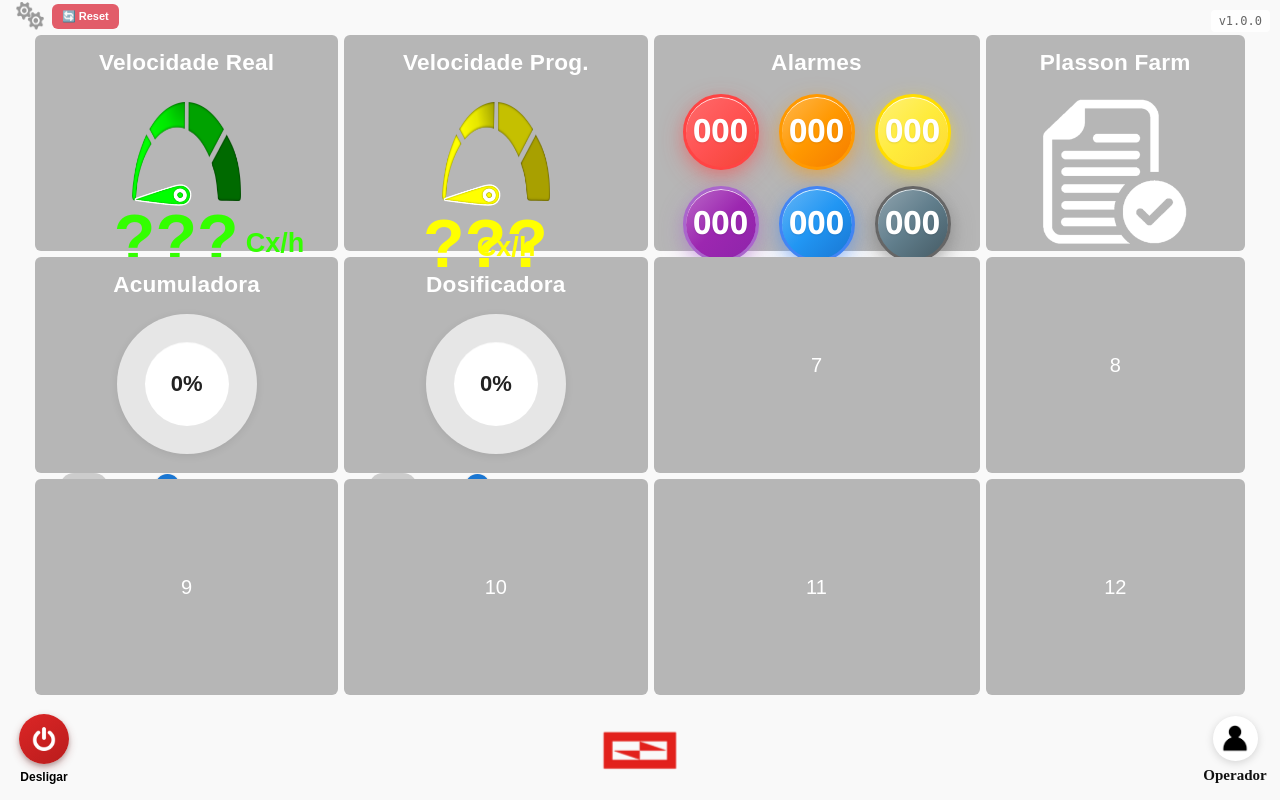
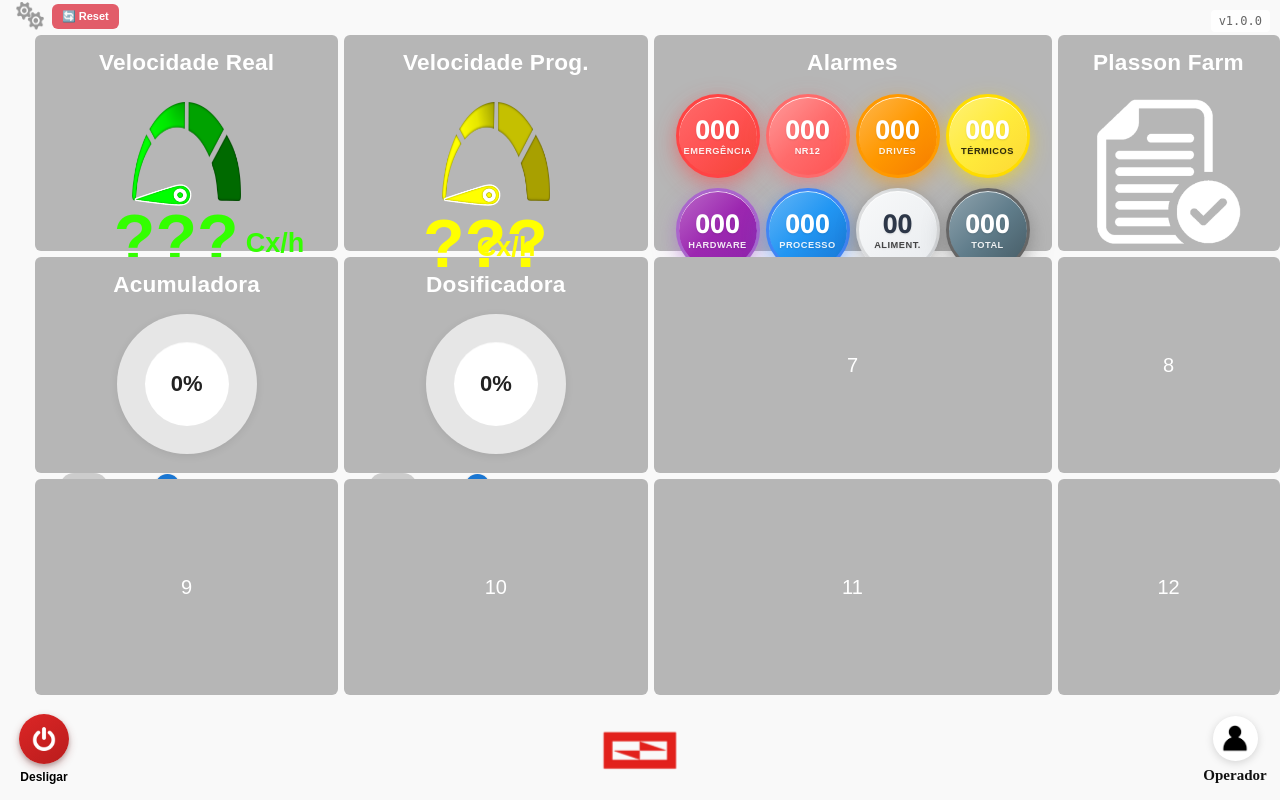
Before and after one commit to almeidadev07/Supervisorio_Automacao, a Flask app: page / in a window 1280 px wide. Run offline with Flask 3, Linux system fonts and the light colour scheme; some libraries are stand-ins or nearby versions.

Commit message:
ajustado grid alarmes com tipos, contagem e botão em cada tipo

```diff
--- a/app/services/alarm_processor.py
+++ b/app/services/alarm_processor.py
@@ -533,6 +533,7 @@ class AlarmProcessor:
         """Retorna resumo dos alarmes por prioridade"""
         summary = {
             "emergency": 0,
+            "nr12": 0,
             "drives": 0,
             "thermal": 0,
             "hardware": 0,
--- a/static/scripts/partials/alarm.js
+++ b/static/scripts/partials/alarm.js
@@ -365,6 +365,36 @@ document.addEventListener('DOMContentLoaded', () => {
     atualizarIndicadoresAbas();
 });
 
+// Permite selecionar uma aba de alarmes programaticamente a partir do grid
+window.selectAlarmTab = function(prioridade) {
+    try {
+        const desired = (prioridade || 'todas').toLowerCase();
+        const buttons = document.querySelectorAll('.filtro-btn');
+        if (!buttons || buttons.length === 0) {
+            // Tenta novamente após a UI estar pronta
+            setTimeout(() => window.selectAlarmTab(prioridade), 100);
+            return;
+        }
+        // Remove seleção atual
+        buttons.forEach(b => b.classList.remove('active'));
+        // Encontra o botão correspondente
+        const btn = Array.from(buttons).find(b => (b.getAttribute('data-prioridade') || '').toLowerCase() === desired);
+        if (btn) {
+            btn.classList.add('active');
+            aplicarFiltro(desired);
+        } else {
+            // Fallback para 'todas'
+            const allBtn = Array.from(buttons).find(b => (b.getAttribute('data-prioridade') || '').toLowerCase() === 'todas');
+            if (allBtn) {
+                allBtn.classList.add('active');
+                aplicarFiltro('todas');
+            }
+        }
+    } catch (_) {
+        // silencioso
+    }
+};
+
 // Função para carregar alarmes do comm_map.json
 async function carregarAlarmesDoCommMap() {
     try {
--- a/static/scripts/partials/grid.js
+++ b/static/scripts/partials/grid.js
@@ -527,6 +527,16 @@ function handleDrop(e) {
 // Aguarda o DOM estar completamente carregado antes de configurar os eventos
 document.addEventListener('DOMContentLoaded', () => {
     configurarDragAndDrop();
+    // Alternar visibilidade do círculo Alimentador com duplo clique
+    const alimentadorEl = document.querySelector('.alarm-count-circle.alimentador');
+    if (alimentadorEl && !alimentadorEl.dataset.toggleBound) {
+        alimentadorEl.addEventListener('dblclick', () => {
+            const hidden = localStorage.getItem('alarm_circle_alimentador_hidden') === '1';
+            localStorage.setItem('alarm_circle_alimentador_hidden', hidden ? '0' : '1');
+            alimentadorEl.setAttribute('data-visible', hidden ? 'true' : 'false');
+        });
+        alimentadorEl.dataset.toggleBound = '1';
+    }
 });
 
 // Funções do velocímetro
@@ -985,28 +995,75 @@ function pararAjuste() {
 }
 
 // Função para atualizar contadores de alarme
-function atualizarContadoresAlarme() {
-    // Simulação de contadores (substitua com dados reais)
+async function atualizarContadoresAlarme() {
+    try {
+        const res = await fetch('/api/alarms', { cache: 'no-store' }).then(r => r.json());
+        if (!res || !res.ok) throw new Error(res && res.error ? res.error : 'API error');
+
+        const summary = res.alarm_summary || {};
         const contadores = {
-        emergency: Math.floor(Math.random() * 100),
-        drives: Math.floor(Math.random() * 100),
-        thermal: Math.floor(Math.random() * 100),
-        hardware: Math.floor(Math.random() * 100),
-        process: Math.floor(Math.random() * 100),
-        total: 0
-    };
-
-    // Calcula total
-    contadores.total = Object.values(contadores)
-        .reduce((acc, val) => acc + val, 0) - contadores.total;
+            emergency: summary.emergency || 0,
+            nr12: summary.nr12 || 0,
+            drives: summary.drives || 0,
+            thermal: summary.thermal || 0,
+            hardware: summary.hardware || 0,
+            process: summary.process || 0,
+            total: summary.total || 0
+        };
 
         // Atualiza os valores na interface
         Object.keys(contadores).forEach(tipo => {
             const elemento = document.querySelector(`.alarm-count-circle.${tipo} .count-value`);
+            const circle = document.querySelector(`.alarm-count-circle.${tipo}`);
             if (elemento) {
-            elemento.textContent = contadores[tipo].toString().padStart(3, '0');
-        }
-    });
+                const digits = (tipo === 'alimentador') ? 2 : 2;
+                elemento.textContent = contadores[tipo].toString().padStart(digits, '0');
+            }
+            if (circle) {
+                if (contadores[tipo] > 0) circle.classList.add('has-alarms');
+                else circle.classList.remove('has-alarms');
+            }
+        });
+
+        // Clique no botão Alarmes abre a tela de alarmes
+        // Remove a abertura pelo card principal e delega aos círculos por tipo
+        const btnAlarmes = document.querySelector('.draggable-btn[data-station="alarmes"]');
+        if (btnAlarmes) btnAlarmes.style.cursor = 'default';
+
+        // Click por círculo: abre tela de alarmes e seleciona a aba correspondente
+        const circles = document.querySelectorAll('.alarm-count-circle');
+        circles.forEach(circle => {
+            if (circle.dataset.boundClick) return;
+            circle.addEventListener('click', (e) => {
+                e.preventDefault();
+                const tipo = (circle.getAttribute('data-type') || '').toLowerCase();
+                try {
+                    if (window.showAlarm) {
+                        window.showAlarm(e);
+                        // Aguarda UI montar e seleciona a aba
+                        setTimeout(() => {
+                            if (window.selectAlarmTab) window.selectAlarmTab(tipo);
+                        }, 50);
+                        return;
+                    }
+                } catch(_) {}
+                // Fallback com hash e recarregar
+                window.location.hash = `#alarms-${tipo}`;
+                window.location.reload();
+            });
+            circle.dataset.boundClick = '1';
+        });
+
+        // Aplicar visibilidade do círculo "Alimentador" mantendo posição
+        const alimentadorEl = document.querySelector('.alarm-count-circle.alimentador');
+        const isHidden = localStorage.getItem('alarm_circle_alimentador_hidden') === '1';
+        if (alimentadorEl) {
+            alimentadorEl.setAttribute('data-visible', isHidden ? 'false' : 'true');
+        }
+
+    } catch (e) {
+        // Silencioso para não poluir logs
+    }
 }
 
 // Modificar a função inicializarVelocimetro para incluir a atualização dos contadores
--- a/static/styles/partials/grid.css
+++ b/static/styles/partials/grid.css
@@ -314,20 +314,16 @@
 }
 /* Alarm counters inside grid: modern, elegant design with enhanced visual hierarchy */
 .alarm-counts-container {
-    /* organização dos tipos de alarme em grid 2 linhas x 3 colunas */
+    /* organização dos tipos de alarme em grid 2 linhas x 4 colunas */
     display: grid;
-    grid-template-columns: repeat(3, auto);
-    grid-template-rows: repeat(2, auto);
-    justify-content: center;
-    align-items: center;
-    gap: 16px 20px;
+    grid-template-columns: repeat(4, minmax(70px, 1fr));
+    grid-auto-rows: auto;
+    justify-items: center;   /* centraliza horizontalmente cada célula */
+    align-items: center;     /* alinha verticalmente conteúdo */
+    gap: 10px 20px;
     width: 100%;
     padding: 12px 8px 8px 8px;
     box-sizing: border-box;
-   /* background: linear-gradient(135deg, rgba(255,255,255,0.1), rgba(255,255,255,0.05));
-    border-radius: 16px;
-    backdrop-filter: blur(10px);
-    border: 1px solid rgba(255,255,255,0.2);*/
 }
 
 .alarm-count-circle {
@@ -336,8 +332,8 @@
     align-items: center;
     justify-content: center;
     /* círculos maiores para melhor leitura e impacto visual */
-    width: 70px;
-    height: 70px;
+    width: 78px;
+    height: 78px;
     border-radius: 50%;
     background: var(--alarm-bg, linear-gradient(135deg, #f8f9fa, #e9ecef));
     border: 3px solid var(--alarm-border, rgba(0,0,0,0.1));
@@ -433,7 +456,7 @@
 .count-value {
     font-family: 'Segoe UI', 'Roboto', Arial, sans-serif;
     color: var(--alarm-fg, #2d3748);
-    font-size: 1.6em;
+    font-size: 1.3em;
     font-weight: 900;
     line-height: 1;
     margin-bottom: 4px;
@@ -443,7 +466,7 @@
 }
 
 .alarm-label {
-    font-size: 0.7rem;
+    font-size: 0.58rem;
     font-weight: 600;
     color: var(--alarm-label-color, rgba(0,0,0,0.7));
     text-transform: uppercase;
@@ -461,6 +484,17 @@
     --alarm-shadow-inner: rgba(255, 68, 68, 0.2);
     --alarm-gradient: linear-gradient(135deg, rgba(255,255,255,0.4), rgba(255,255,255,0.1));
     --alarm-label-color: rgba(255,255,255,0.9);
+}
+
+/* NR12 com vermelho mais claro (igual tela de alarmes) */
+.alarm-count-circle.nr12 {
+    --alarm-border: #ff6b6b;
+    --alarm-bg: linear-gradient(135deg, #ff9b9b, #ff6b6b, #ff5252);
+    --alarm-fg: #ffffff;
+    --alarm-shadow: rgba(255, 107, 107, 0.35);
+    --alarm-shadow-inner: rgba(255, 107, 107, 0.2);
+    --alarm-gradient: linear-gradient(135deg, rgba(255,255,255,0.5), rgba(255,255,255,0.15));
+    --alarm-label-color: rgba(255,255,255,0.95);
 }
 
 .alarm-count-circle.drives {
--- a/templates/partials/grid.html
+++ b/templates/partials/grid.html
@@ -37,23 +37,37 @@
             <h2>Alarmes</h2>
             <div style="display: flex; flex-direction: column; align-items: center; gap: 8px; width: 100%;">
                 <div class="alarm-counts-container">
-                    <div class="alarm-count-circle emergency">
+                    <div class="alarm-count-circle emergency" data-type="emergency">
                         <span class="count-value">000</span>
+                        <span class="alarm-label">Emergência</span>
                     </div>
-                    <div class="alarm-count-circle drives">
+                    <div class="alarm-count-circle nr12" data-type="nr12">
                         <span class="count-value">000</span>
+                        <span class="alarm-label">NR12</span>
                     </div>
-                    <div class="alarm-count-circle thermal">
+                    <div class="alarm-count-circle drives" data-type="drives">
                         <span class="count-value">000</span>
+                        <span class="alarm-label">Drives</span>
                     </div>
-                    <div class="alarm-count-circle hardware">
+                    <div class="alarm-count-circle thermal" data-type="thermal">
                         <span class="count-value">000</span>
+                        <span class="alarm-label">Térmicos</span>
                     </div>
-                    <div class="alarm-count-circle process">
+                    <div class="alarm-count-circle hardware" data-type="hardware">
                         <span class="count-value">000</span>
+                        <span class="alarm-label">Hardware</span>
                     </div>
-                    <div class="alarm-count-circle total">
+                    <div class="alarm-count-circle process" data-type="process">
                         <span class="count-value">000</span>
+                        <span class="alarm-label">Processo</span>
+                    </div>
+                    <div class="alarm-count-circle alimentador" data-type="alimentador" data-visible="true">
+                        <span class="count-value">00</span>
+                        <span class="alarm-label">Aliment.</span>
+                    </div>
+                    <div class="alarm-count-circle total" data-type="total">
+                        <span class="count-value">000</span>
+                        <span class="alarm-label">Total</span>
                     </div>
                 </div>
             </div>
```
Also changed, not shown: other parts of static/styles/partials/grid.css (+46 -19 lines), alarmes/tipos_overrides.json (+69 -69 lines), alarmes/alarm_history.json. Lines whose indentation alone changed are shown as unchanged.
